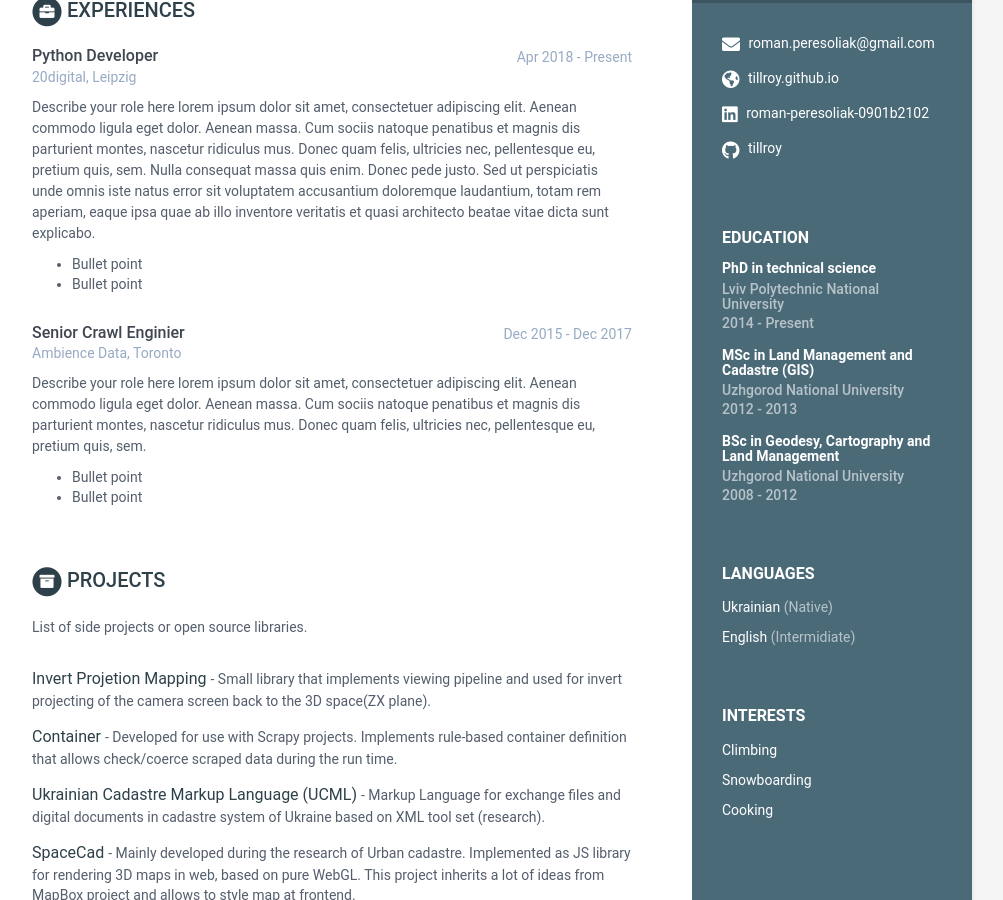
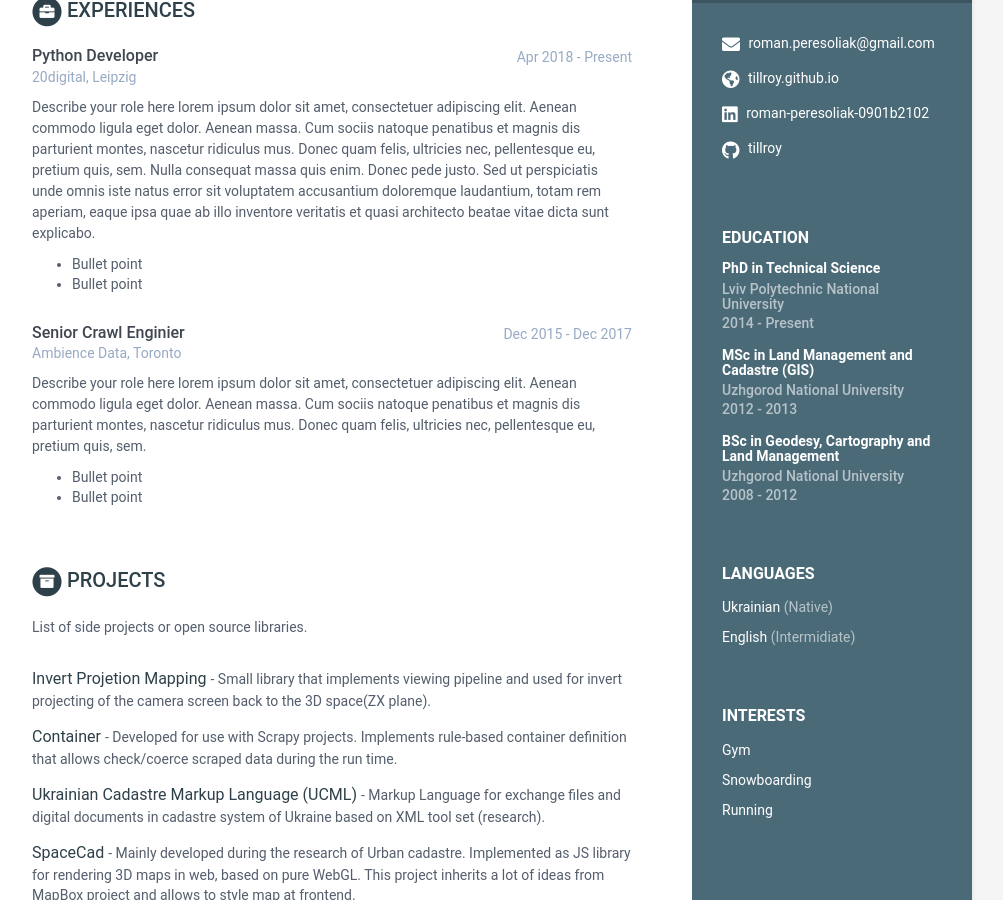
Before and after one commit to tillroy/tillroy.github.io, a Jekyll site: the page built from cv.md, in a window 1280 px wide and 900 px high, scrolled down 318 px. Shown: the whole window, without its empty margins (168-1171 px from the left). Built offline with Jekyll 4.4.1, drawn with Linux system fonts in a browser that asks for light colours.

Commit message:
update naming style

```diff
--- a/_data/data.yml
+++ b/_data/data.yml
@@ -32,13 +32,13 @@ sidebar:
         level: Intermidiate
 
     interests:
-      - item: Climbing
+      - item: Gym
         link:
 
       - item: Snowboarding
         link:
 
-      - item: Cooking
+      - item: Running
         link:
 
 career-profile:
@@ -53,7 +53,7 @@ career-profile:
       Second paragraph if required.
 
 education:
-    - degree: PhD in technical science
+    - degree: PhD in Technical Science
       university: Lviv Polytechnic National University
       time: 2014 - Present
       details: |
```
